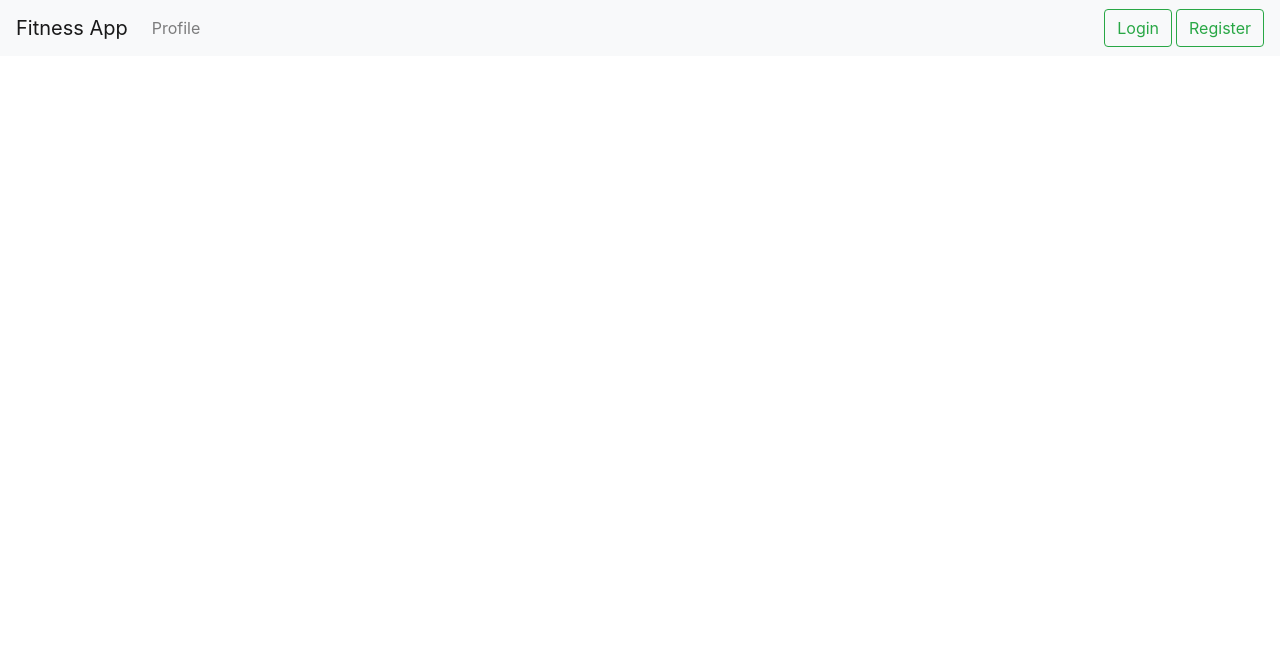
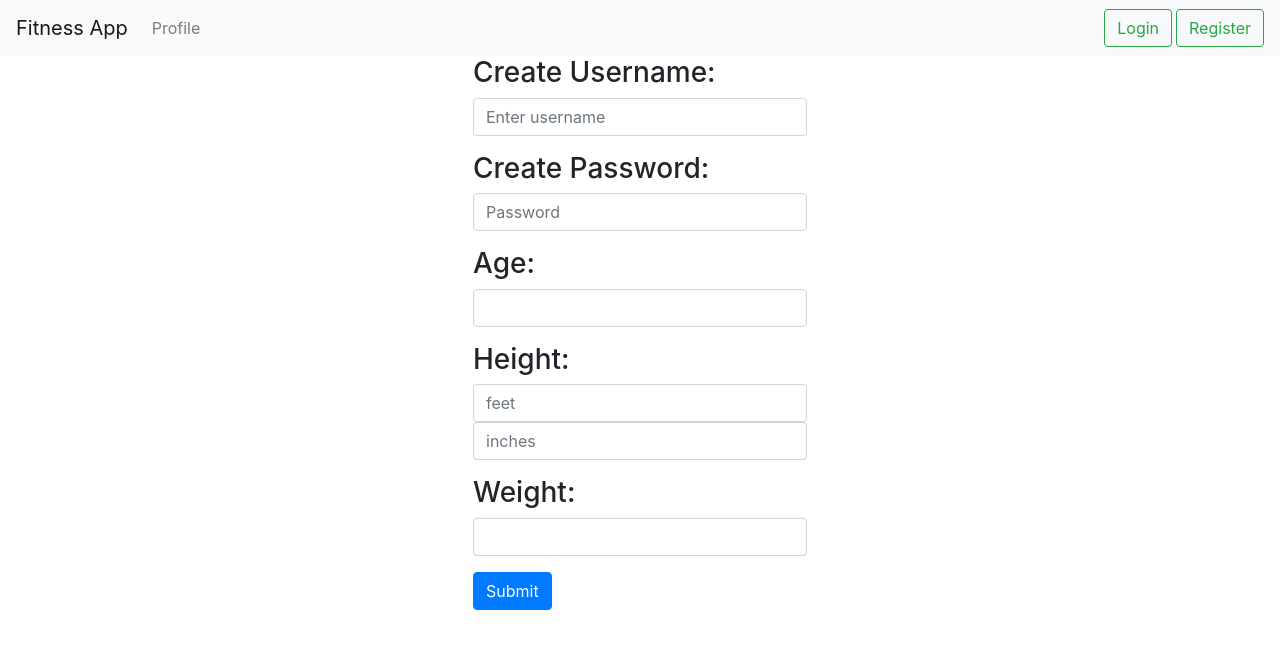
Before and after one commit to jordansmith04/Project-Fitness, an Angular app in the folder angular-P-F/: page /register in a window 1280 px wide. Before the commit this address led to /. Shown: the top 648 px of the page. Built offline with nearby package versions, Linux system fonts and the light colour scheme.

Commit message:
added register form and route

```diff
--- a/angular-P-F/src/app/app-routing.module.ts
+++ b/angular-P-F/src/app/app-routing.module.ts
@@ -1,10 +1,12 @@
 import { NgModule } from '@angular/core';
 import { Routes, RouterModule } from '@angular/router';
 import { LoginComponent } from './components/login/login.component';
+import { RegisterComponent } from './components/register/register.component';
 
 
 const routes: Routes = [
-  {path:'login', component: LoginComponent}
+  {path:'login', component: LoginComponent},
+  {path:'register', component: RegisterComponent}
 
 ];
 
--- a/angular-P-F/src/app/app.module.ts
+++ b/angular-P-F/src/app/app.module.ts
@@ -7,11 +7,13 @@ import { AppComponent } from './app.component';
 import { NavbarComponent } from './components/navbar/navbar.component';
 
 
+
 @NgModule({
   declarations: [
     AppComponent,
     NavbarComponent,
-    routingComponents
+    routingComponents,
+
   ],
   imports: [
     BrowserModule,
--- a/angular-P-F/src/app/components/navbar/navbar.component.html
+++ b/angular-P-F/src/app/components/navbar/navbar.component.html
@@ -26,8 +26,8 @@
         </li> -->
       </ul>
       <form class="my-2 my-lg-0">
-        <a  routerLink='login' class="btn btn-outline-success my-2 mx-1 my-sm-0" type="submit">Login</a>
-        <button class="btn btn-outline-success my-2 my-sm-0" type="submit">Register</button>
+        <a routerLink='login' class="btn btn-outline-success my-2 mx-1 my-sm-0" type="submit">Login</a>
+        <a routerLink='register' class="btn btn-outline-success my-2 my-sm-0" type="submit">Register</a>
       </form>
     </div>
   </nav>
--- /dev/null
+++ b/angular-P-F/src/app/components/register/register.component.html
@@ -0,0 +1,34 @@
+<div class="container">
+    <div class="row">
+        <div class="col-lg-4"></div>
+
+        <div class="col-lg-4">
+            <form class="mx-2">
+                <div class="form-group">
+                  <h3>Create Username:</h3>
+                  <input class="form-control" placeholder="Enter username">
+                </div>
+                <div class="form-group">
+                  <h3 for="exampleInputPassword1"> Create Password:</h3>
+                  <input type="password" class="form-control" id="exampleInputPassword1" placeholder="Password">
+                </div>
+                <div class="form-group">
+                    <h3> Age:</h3>
+                    <input type="number" class="form-control" id="exampleInputAge" placeholder="">
+                </div>
+                <div class="form-group">
+                    <h3> Height:</h3>
+                    <input type="number" class="form-control" id="exampleInputHeight" placeholder="feet">
+                    <input type="number" class="form-control" id="exampleInputHeight" placeholder="inches">
+                </div>
+                <div class="form-group">
+                    <h3> Weight:</h3>
+                    <input type="number" class="form-control" id="exampleInputWeight" placeholder="">
+                </div>
+                <button type="submit" class="btn btn-primary">Submit</button>
+              </form>
+        </div>
+
+        <div class="col-lg-4"></div>
+    </div>
+</div>
--- /dev/null
+++ b/angular-P-F/src/app/components/register/register.component.ts
@@ -0,0 +1,15 @@
+import { Component, OnInit } from '@angular/core';
+
+@Component({
+  selector: 'app-register',
+  templateUrl: './register.component.html',
+  styleUrls: ['./register.component.css']
+})
+export class RegisterComponent implements OnInit {
+
+  constructor() { }
+
+  ngOnInit(): void {
+  }
+
+}
```
Also changed, not shown: angular-P-F/src/app/components/register/register.component.css (added), 1 other file (tests, documents, lock files or other folders).
